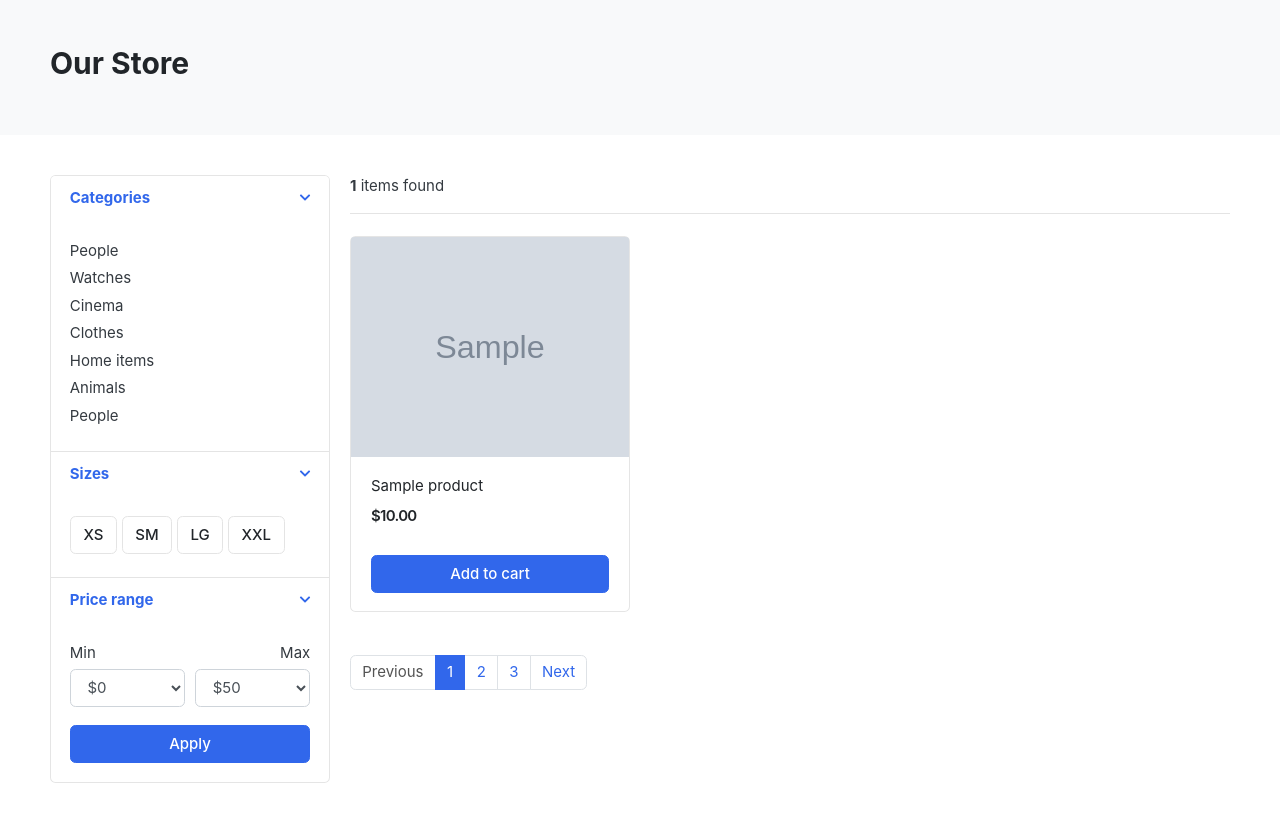
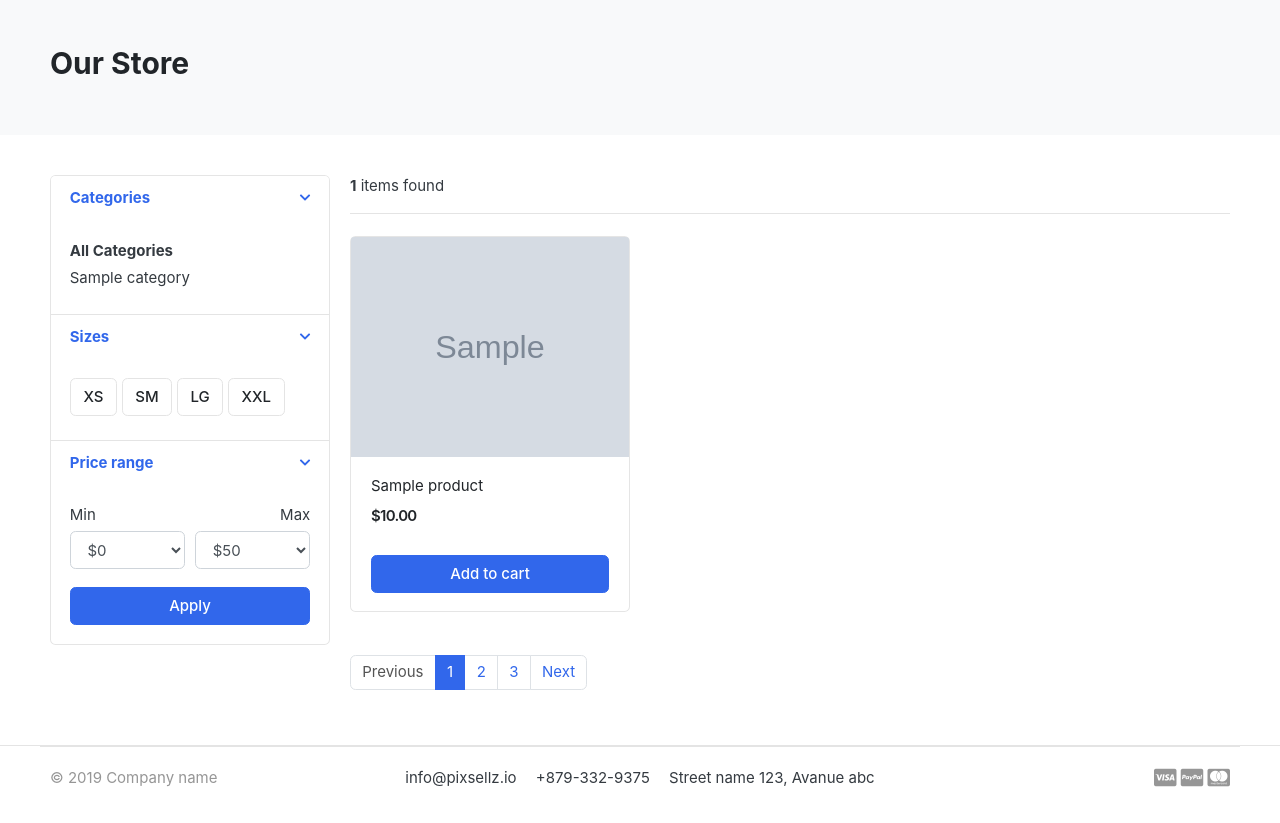
Before and after one commit to fscali/udemy-django-ecommerce, a Django app: page /store/ in a window 1280 px wide. Shown: the part 119-942 px from the top of the page. After the commit the page ends 906 px from the top, so only its background shows below. Run offline with Django 3.2, Linux system fonts and the light colour scheme; tables that the repository leaves empty hold one stand-in row (values such as "Sample post"); grey boxes marked "Sample" are stand-in pictures; parts of the project's set-up code (start-up, migrations or seed data) failed here and were passed over; some libraries are stand-ins or nearby versions; some web fonts are replaced.

Commit message:
filtering store by categories

```diff
--- a/store/templates/store/store.html
+++ b/store/templates/store/store.html
@@ -26,13 +26,20 @@
           <div class="card-body">
 
             <ul class="list-menu">
-            <li><a href="#">People  </a></li>
-            <li><a href="#">Watches </a></li>
-            <li><a href="#">Cinema  </a></li>
-            <li><a href="#">Clothes  </a></li>
-            <li><a href="#">Home items </a></li>
-            <li><a href="#">Animals</a></li>
-            <li><a href="#">People </a></li>
+              {% if selected_category %}
+               <li><a href="{% url 'store' %}">All Categories</a></li>
+               {% else %}
+               <li><strong>All Categories</strong></li>
+               {% endif %}
+              {% for category in categories %}
+                {% if selected_category == category %}
+                <li><strong>{{ category.category_name }}</strong></li>
+                {% else %}
+                  <li><a href="{% url 'store-categories' category.slug %}">{{ category.category_name }}</a></li>
+                {% endif %}
+
+              {% endfor %}
+
             </ul>
 
           </div> <!-- card-body.// -->
--- a/store/urls.py
+++ b/store/urls.py
@@ -3,6 +3,8 @@ from django.urls import path
 from . import views
 
 urlpatterns = [
-    path('', views.StoreView.as_view()),
+    path('', views.StoreView.as_view(), name='store'),
+    path('categories/<slug:category_name>',
+         views.StoreView.as_view(), name='store-categories')
     #path('', views.home, name="home")
 ]
--- a/store/views.py
+++ b/store/views.py
@@ -1,17 +1,33 @@
 from itertools import product
+from unicodedata import category
 from django.shortcuts import render
 from django.views.generic import View
 
 from .models import Product
 
+from category.models import Category
+
+
 # Create your views here.
 
 
 class StoreView(View):
-    def get(self, request):
+  # Story.objects.get(slug=self.kwargs['slug'])
+    def get(self, request, category_name=''):
         products = Product.objects.all().filter(is_available=True)
         products_count = products.count()
+        selected_category = None
+
+        #category_name = self.kwargs.get('category_name')
+
+        if category_name:
+            selected_category = Category.objects.get(slug=category_name)
+            products = products.filter(category=selected_category)
+
+        categories = Category.objects.all()
         return render(request, 'store/store.html', {
             'products': products,
-            'products_count': products_count
+            'products_count': products_count,
+            'categories': categories,
+            'selected_category': selected_category
         })
```
